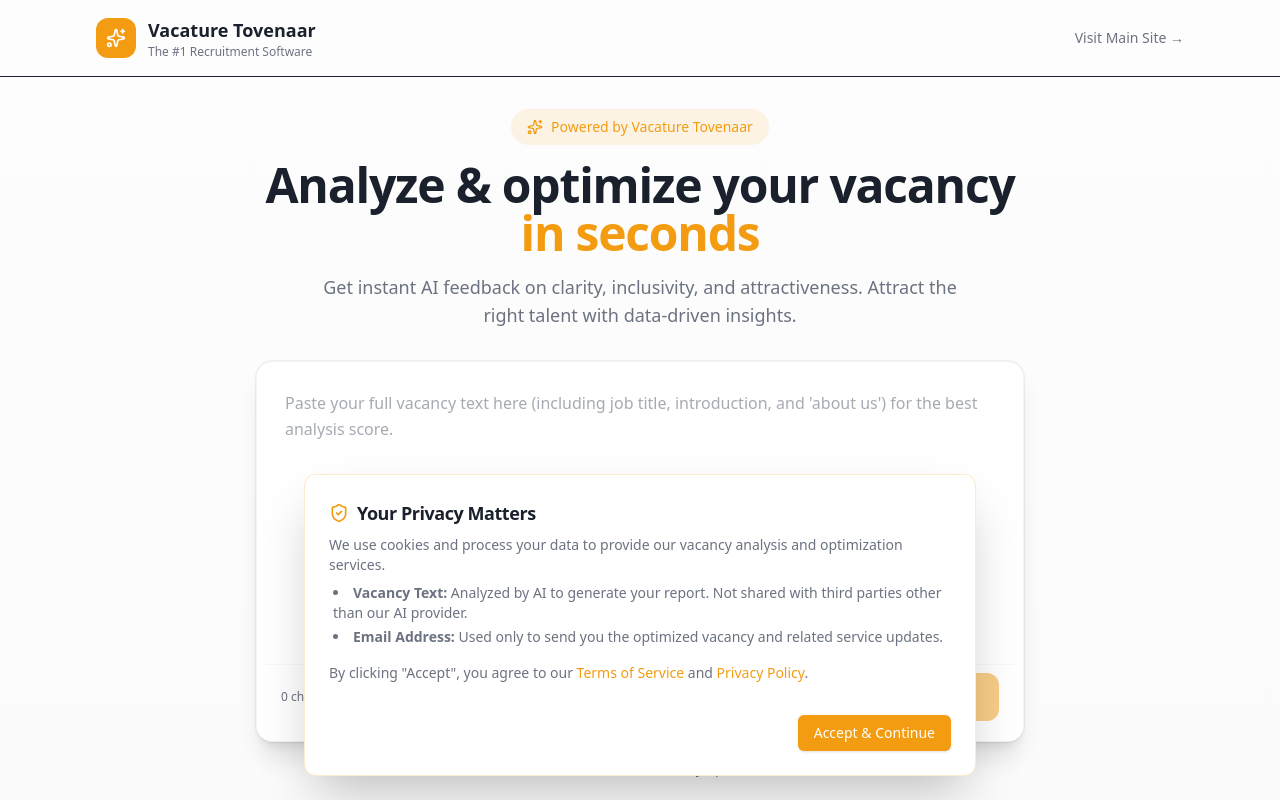
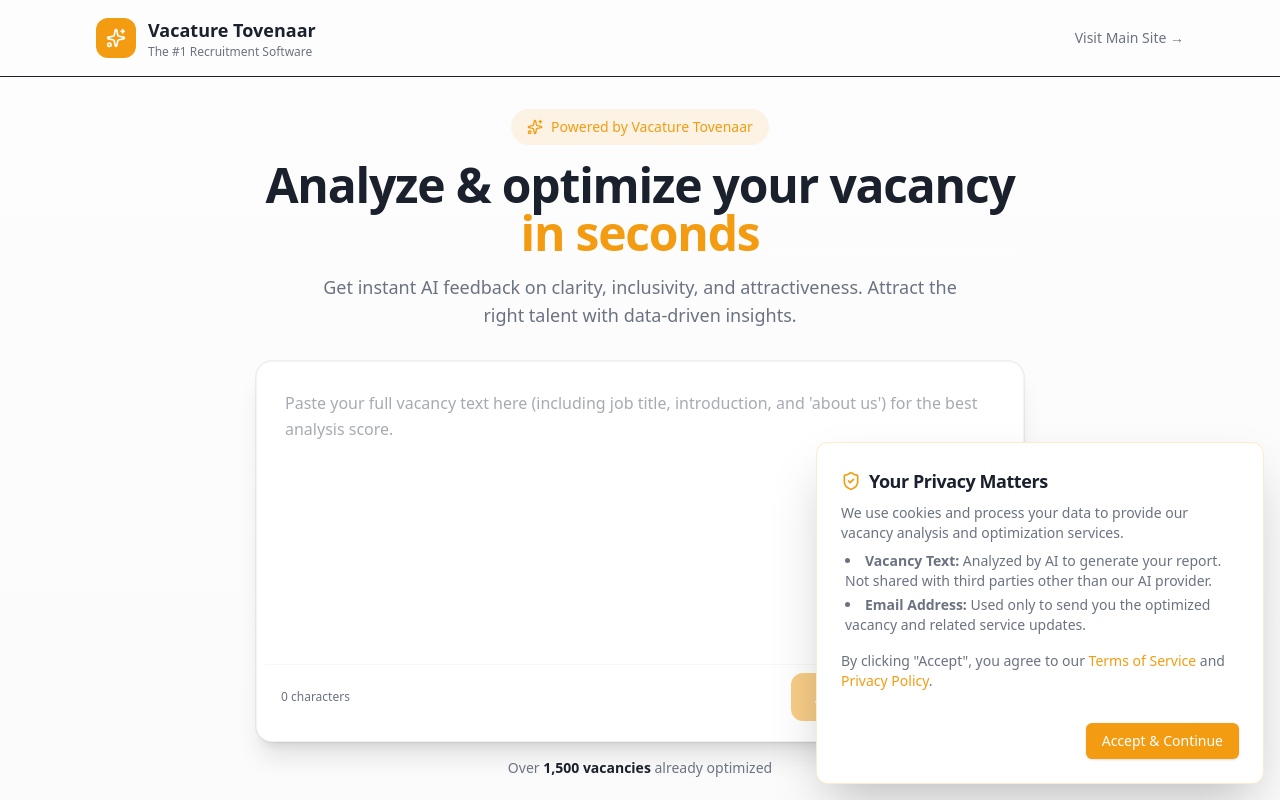
Before and after one commit to Anuragtech02/website-vacancy-analyzer, a Next.js app: page / in a window 1280 px wide. Shown: the top 800 px of the page. Built offline with nearby package versions, Linux system fonts and the light colour scheme.

Commit message:
fix: move privacy banner to bottom-right corner

```diff
--- a/components/gdpr-consent.tsx
+++ b/components/gdpr-consent.tsx
@@ -24,8 +24,8 @@ export function GDPRConsent() {
   if (!isVisible) return null;
 
   return (
-    <div className="fixed bottom-0 left-0 right-0 z-50 p-4 sm:p-6 flex justify-center pointer-events-none">
-      <Card className="w-full max-w-2xl shadow-2xl border-primary/20 pointer-events-auto animate-in slide-in-from-bottom-10 fade-in duration-500">
+    <div className="fixed bottom-4 right-4 z-50 pointer-events-none">
+      <Card className="w-full max-w-md shadow-2xl border-primary/20 pointer-events-auto animate-in slide-in-from-bottom-10 fade-in duration-500">
         <CardHeader className="pb-2">
           <div className="flex items-center gap-2">
             <ShieldCheck className="w-5 h-5 text-primary" />
```
